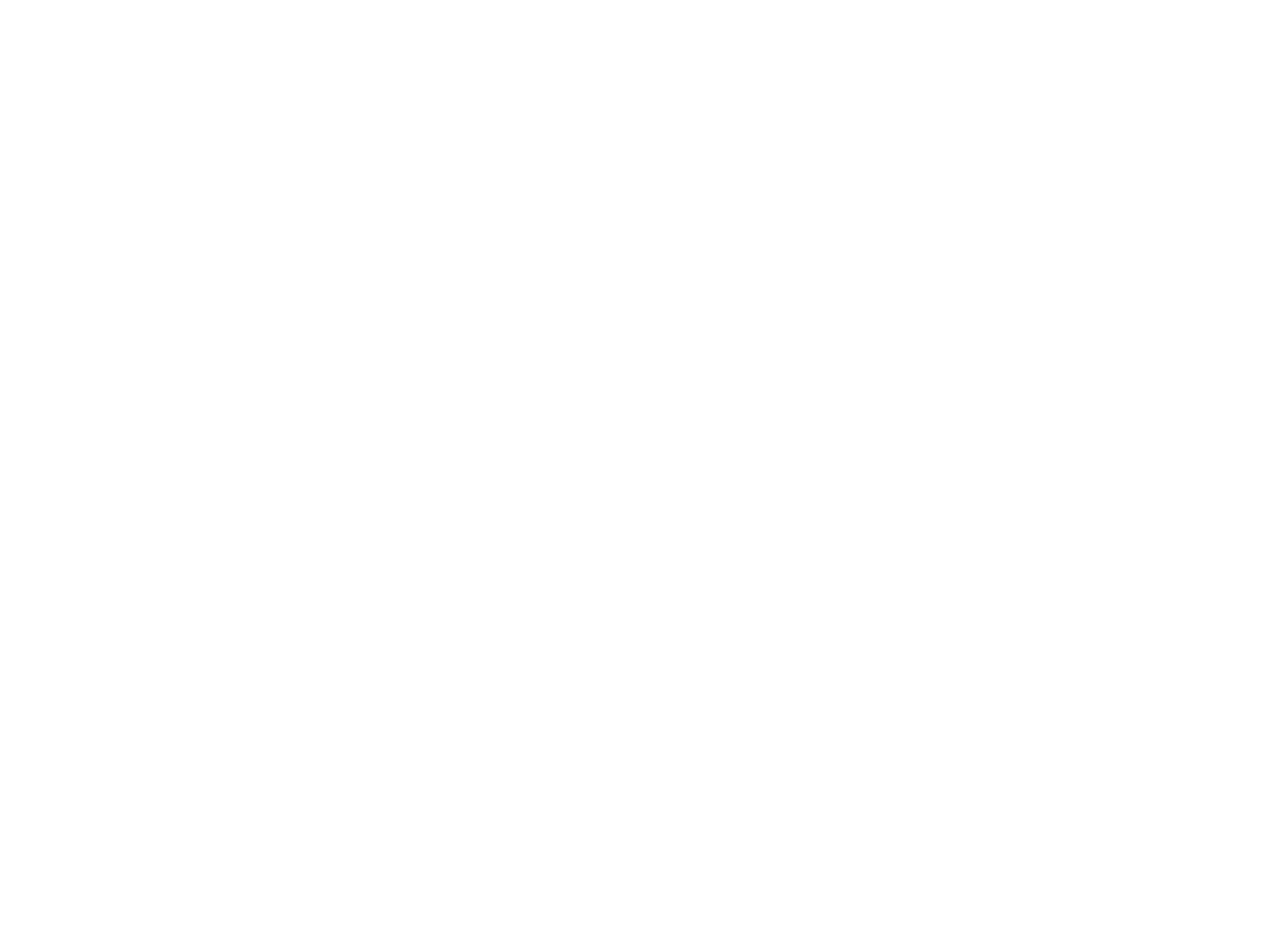
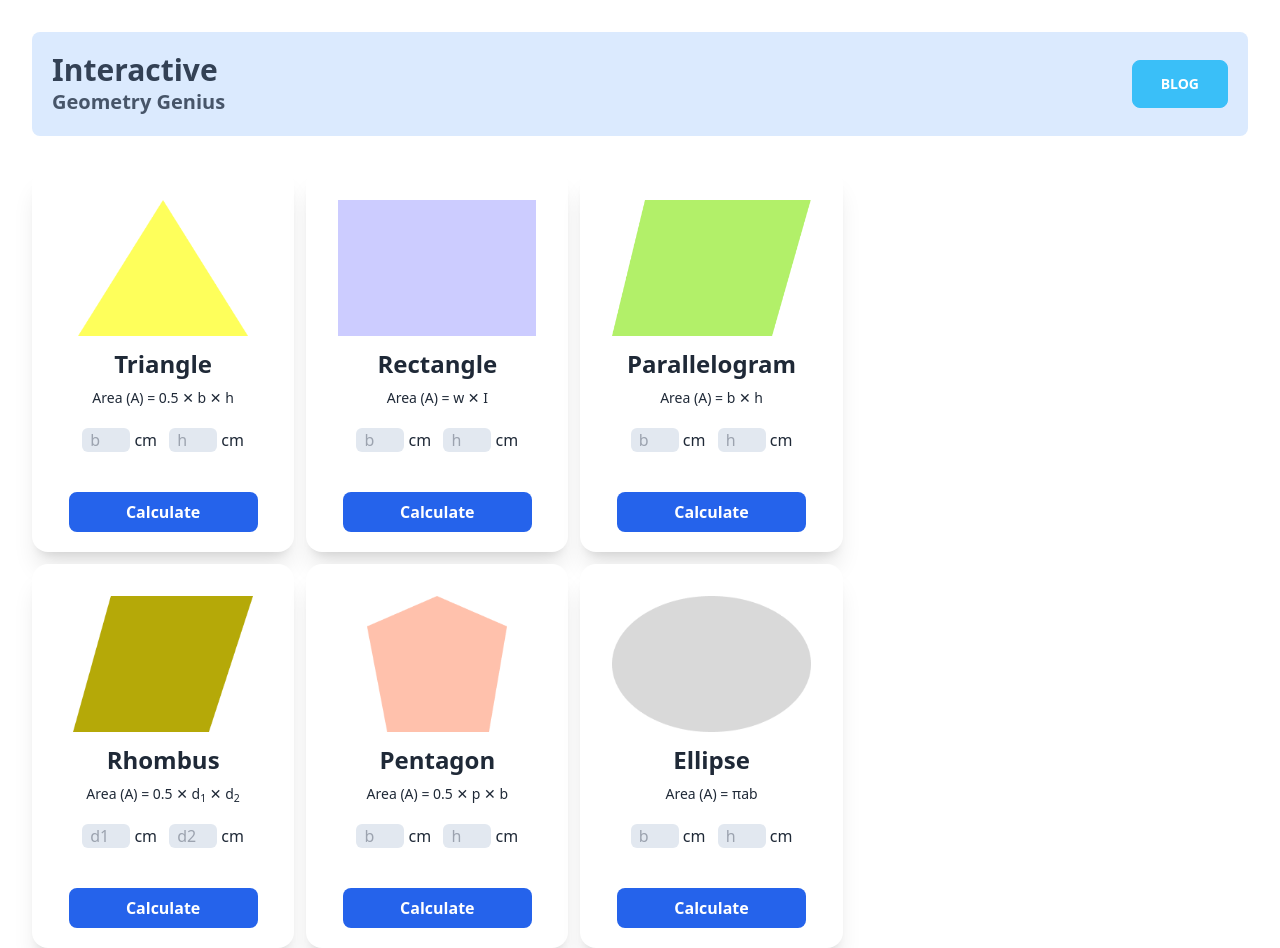
Before and after one commit to gsjoy24/geometry-genius, a plain HTML site: page index.html in a window 1280 px wide. Before the commit the page ends 800 px from the top, so only its background shows below. Drawn offline with nearby package versions, Linux system fonts and the light colour scheme.

Commit message:
cards-complete

```diff
--- a/index.html
+++ b/index.html
@@ -14,6 +14,150 @@
 		<link rel="stylesheet" href="styles/style.css" />
 	</head>
 	<body>
+		<header class="m-0 lg:m-8 md:m-4">
+			<div class="navbar bg-blue-100 p-5 rounded-lg">
+				<div class="flex-1">
+					<a class="normal-case text-xl">
+						<span class="text-3xl font-bold block text-slate-700">Interactive</span>
+						<span class="text-xl font-bold text-slate-600">Geometry Genius</span>
+					</a>
+				</div>
+				<div class="flex-none">
+					<button class="btn btn-info px-7 text-white font-bold hover:bg-blue-600 duration-200">Blog</button>
+				</div>
+			</div>
+		</header>
+
+		<main class="px-8">
+			<section>
+				<div class="grid grid-cols-1 md:grid-cols-2 lg:grid-cols-3">
+					<div class="col-span-2">
+						<div class="grid grid-cols-1 sm:grid-cols-2 md:grid-cols-3 gap-3">
+							<!-- ! Triangle -->
+							<div id="card" class="card w-full bg-base-100 shadow-xl text-center p-5">
+								<figure><img class="h-[160px] p-3" src="/images/triangle.png" alt="triangle" /></figure>
+								<div>
+									<h2 class="text-2xl font-semibold text-center">Triangle</h2>
+									<p class="text-sm py-2">Area (A) = 0.5 &#10005; b &#10005; h</p>
+									<div class="mt-3">
+										<input class="bg-slate-200 px-2 w-12 rounded-md" type="text" placeholder="b" /> cm
+										<input class="bg-slate-200 px-2 w-12 ml-2 rounded-md" type="text" placeholder="h" /> cm
+									</div>
+
+									<button
+										id="btn-calcutalte"
+										class="text-white p-2 rounded-lg font-semibold bg-blue-600 hover:bg-blue-800 w-[85%] mt-10"
+									>
+										Calculate
+									</button>
+								</div>
+							</div>
+
+							<!-- ! Rectangle -->
+							<div id="card" class="card w-full bg-base-100 shadow-xl text-center p-5">
+								<figure><img class="h-[160px] p-3" src="/images/rectangle.png" alt="Rectangle" /></figure>
+								<div>
+									<h2 class="text-2xl font-semibold text-center">Rectangle</h2>
+									<p class="text-sm py-2">Area (A) = w &#10005; I</p>
+									<div class="mt-3">
+										<input class="bg-slate-200 px-2 w-12 rounded-md" type="text" placeholder="b" /> cm
+										<input class="bg-slate-200 px-2 w-12 ml-2 rounded-md" type="text" placeholder="h" /> cm
+									</div>
+
+									<button
+										id="btn-calcutalte"
+										class="text-white p-2 rounded-lg font-semibold bg-blue-600 hover:bg-blue-800 w-[85%] mt-10"
+									>
+										Calculate
+									</button>
+								</div>
+							</div>
+
+							<!-- ! Parallelogram -->
+							<div id="card" class="card w-full bg-base-100 shadow-xl text-center p-5">
+								<figure><img class="h-[160px] p-3" src="/images/parallelogram.png" alt="Parallelogram" /></figure>
+								<div>
+									<h2 class="text-2xl font-semibold text-center">Parallelogram</h2>
+									<p class="text-sm py-2">Area (A) = b &#10005; h</p>
+									<div class="mt-3">
+										<input class="bg-slate-200 px-2 w-12 rounded-md" type="text" placeholder="b" /> cm
+										<input class="bg-slate-200 px-2 w-12 ml-2 rounded-md" type="text" placeholder="h" /> cm
+									</div>
+
+									<button
+										id="btn-calcutalte"
+										class="text-white p-2 rounded-lg font-semibold bg-blue-600 hover:bg-blue-800 w-[85%] mt-10"
+									>
+										Calculate
+									</button>
+								</div>
+							</div>
+
+							<!-- ! Rhombus -->
+							<div id="card" class="card w-full bg-base-100 shadow-xl text-center p-5">
+								<figure><img class="h-[160px] p-3" src="/images/rhombus.png" alt="Rhombus" /></figure>
+								<div>
+									<h2 class="text-2xl font-semibold text-center">Rhombus</h2>
+									<p class="text-sm py-2">Area (A) = 0.5 &#10005; d<sub>1</sub> &#10005; d<sub>2</sub></p>
+									<div class="mt-3">
+										<input class="bg-slate-200 px-2 w-12 rounded-md" type="text" placeholder="d1" /> cm
+										<input class="bg-slate-200 px-2 w-12 ml-2 rounded-md" type="text" placeholder="d2" /> cm
+									</div>
+
+									<button
+										id="btn-calcutalte"
+										class="text-white p-2 rounded-lg font-semibold bg-blue-600 hover:bg-blue-800 w-[85%] mt-10"
+									>
+										Calculate
+									</button>
+								</div>
+							</div>
+
+							<!-- ! Pentagon -->
+							<div id="card" class="card w-full bg-base-100 shadow-xl text-center p-5">
+								<figure><img class="h-[160px] p-3" src="/images/pentagon.png" alt="Pentagon" /></figure>
+								<div>
+									<h2 class="text-2xl font-semibold text-center">Pentagon</h2>
+									<p class="text-sm py-2">Area (A) = 0.5 &#10005; p &#10005; b</p>
+									<div class="mt-3">
+										<input class="bg-slate-200 px-2 w-12 rounded-md" type="text" placeholder="b" /> cm
+										<input class="bg-slate-200 px-2 w-12 ml-2 rounded-md" type="text" placeholder="h" /> cm
+									</div>
+
+									<button
+										id="btn-calcutalte"
+										class="text-white p-2 rounded-lg font-semibold bg-blue-600 hover:bg-blue-800 w-[85%] mt-10"
+									>
+										Calculate
+									</button>
+								</div>
+							</div>
+
+							<!-- ! Ellipse -->
+							<div id="card" class="card w-full bg-base-100 shadow-xl text-center p-5">
+								<figure><img class="h-[160px] p-3" src="/images/ellipse.png" alt="Ellipse" /></figure>
+								<div>
+									<h2 class="text-2xl font-semibold text-center">Ellipse</h2>
+									<p class="text-sm py-2">Area (A) = &pi;ab</p>
+									<div class="mt-3">
+										<input class="bg-slate-200 px-2 w-12 rounded-md" type="text" placeholder="b" /> cm
+										<input class="bg-slate-200 px-2 w-12 ml-2 rounded-md" type="text" placeholder="h" /> cm
+									</div>
+
+									<button
+										id="btn-calcutalte"
+										class="text-white p-2 rounded-lg font-semibold bg-blue-600 hover:bg-blue-800 w-[85%] mt-10"
+									>
+										Calculate
+									</button>
+								</div>
+							</div>
+						</div>
+					</div>
+
+				</div>
+			</section>
+		</main>
 		<!-- * custom javascript -->
 		<script src="scripts/app.js"></script>
 	</body>
--- a/styles/style.css
+++ b/styles/style.css
@@ -0,0 +1,8 @@
+*{
+   transition: 250ms;
+}
+input::placeholder{
+color: #333;
+}
+
+/* &#10005; */
```
Also changed, not shown: images/ellipse.png (added), images/parallelogram.png (added), images/pentagon.png (added), images/rectangle.png (added), images/rhombus.png (added), images/triangle.png (added).
